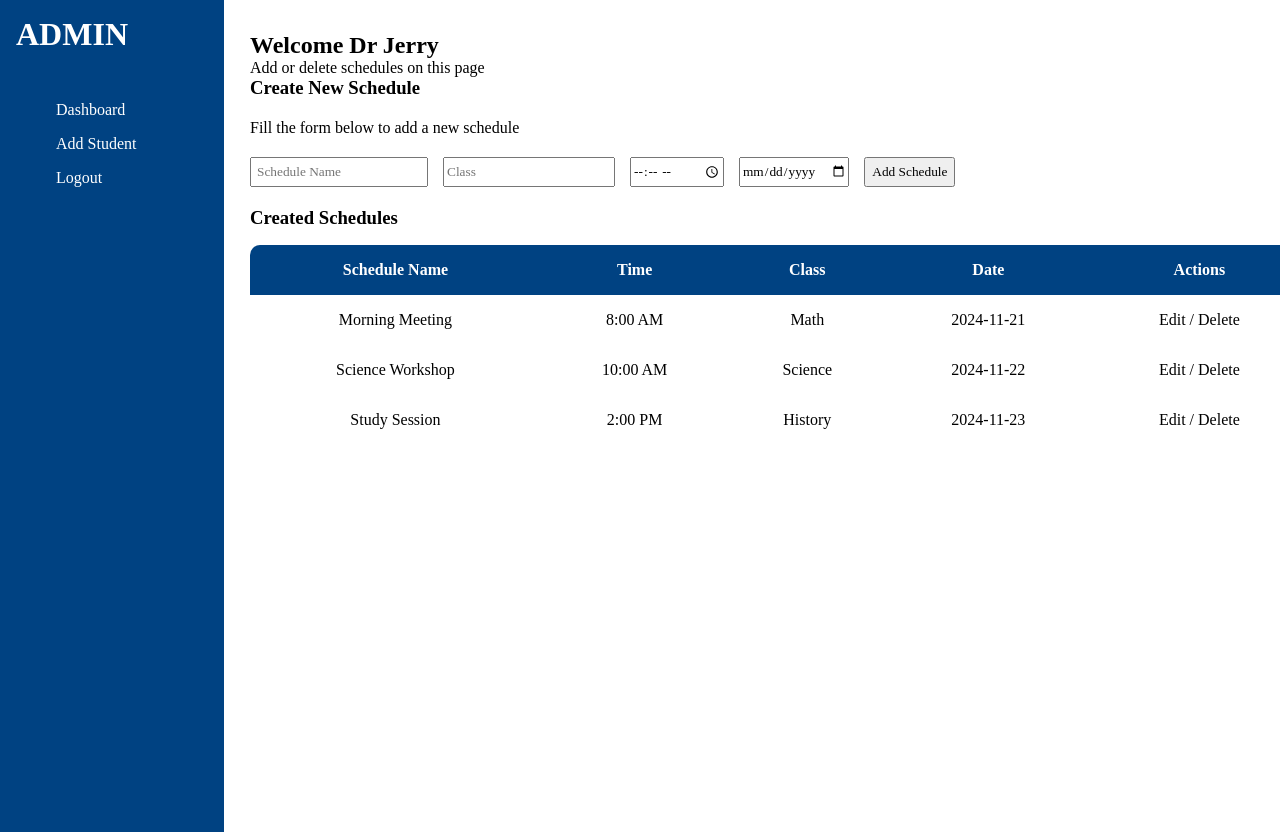
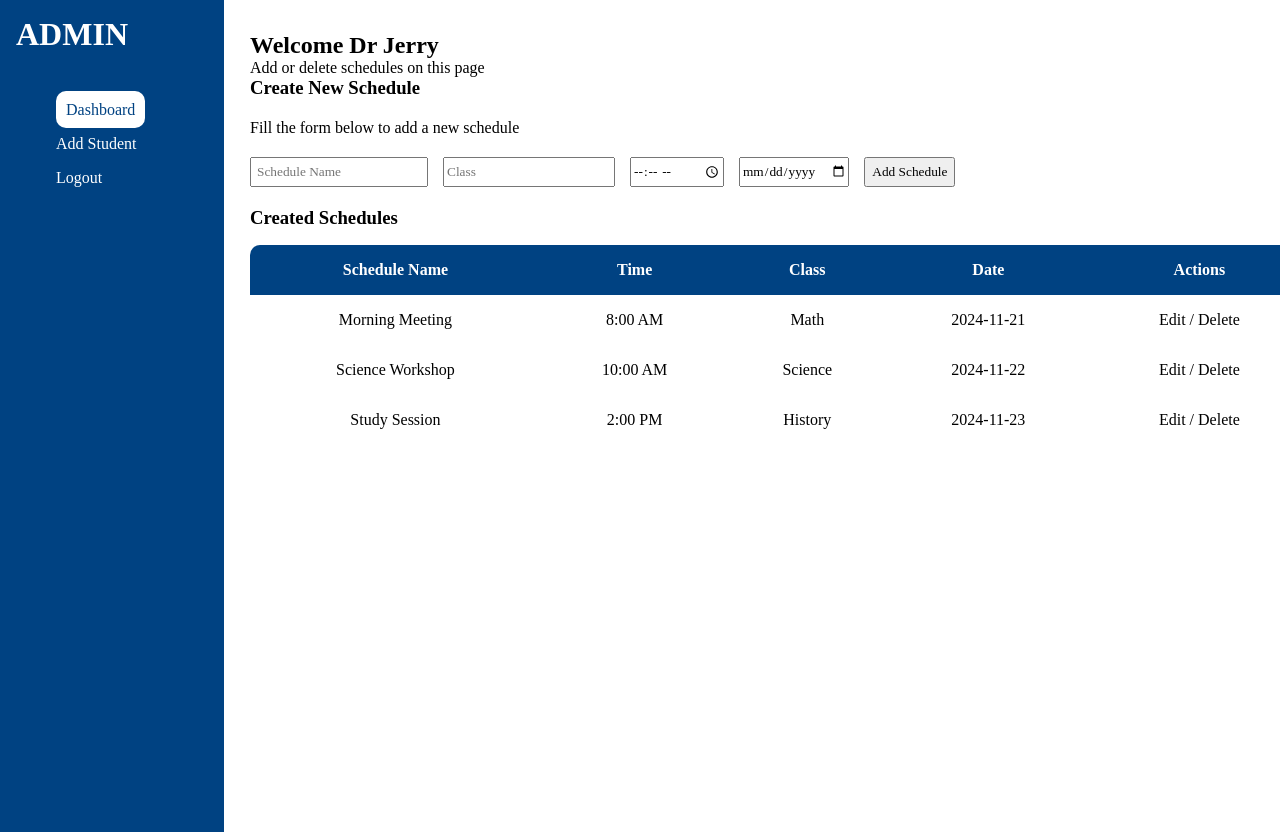
Before and after one commit to otunaboEmmanuel/webdesign-assignment, a React (Vite) app: page /admin/dashboard in a window 1280 px wide. Shown: the top 832 px of the page. Built offline with nearby package versions, Linux system fonts and the light colour scheme; a web font is replaced by a local one.

Commit message:
navlinks

```diff
--- a/src/pages/AdminPage.jsx
+++ b/src/pages/AdminPage.jsx
@@ -1,5 +1,5 @@
 import "../styles/adminpage.css";
-import { Link, Outlet } from "react-router-dom";
+import { NavLink, Outlet } from "react-router-dom";
 
 function AdminPage() {
 
@@ -11,12 +11,12 @@ function AdminPage() {
 
         <div>
           <ul>
-            <li> <Link className="sidebarlink" to='/admin/dashboard'>Dashboard</Link></li>
-            <li><Link className="sidebarlink" to='/admin/addstudents'>Add Student</Link></li>
+            <li> <NavLink className={({ isActive }) => (isActive ? "active-link" : "sidebarlink")} to='/admin/dashboard'>Dashboard</NavLink></li>
+            <li><NavLink className={({ isActive }) => (isActive ? "active-link" : "sidebarlink")} to='/admin/addstudents'>Add Student</NavLink></li>
             <li>
-              <Link className="sidebarlink" to="/adminlogin">
+              <NavLink className={({ isActive }) => (isActive ? "active-link" : "sidebarlink")} to="/adminlogin">
                 Logout
-              </Link>
+              </NavLink>
             </li>
           </ul>
         </div>
--- a/src/styles/adminpage.css
+++ b/src/styles/adminpage.css
@@ -46,3 +46,12 @@ ul li {
   color: white;
   text-decoration: none;
 }
+
+.active-link{
+  color: #004282;
+  background-color: white;
+  text-decoration: none;
+  padding: 10px;
+  border-radius: 10px;
+  font-weight: 500;
+}
```
